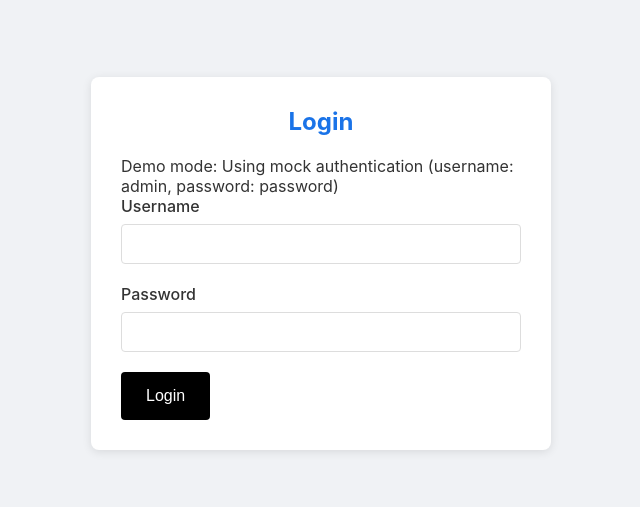
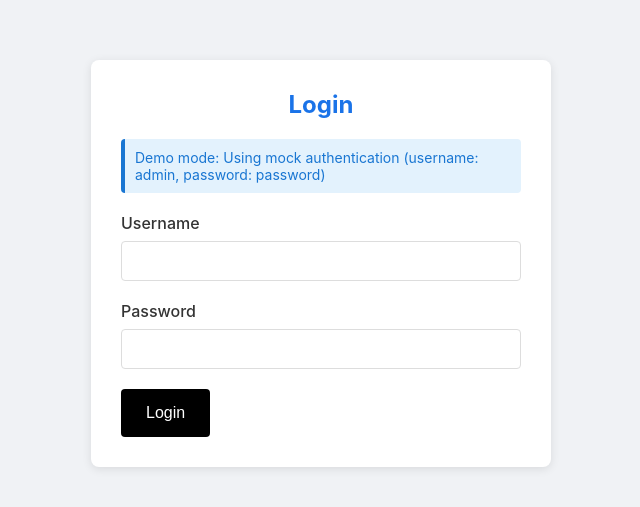
Before and after one commit to hinha/echo-casbin-ddd-app, a React (Vite) app in the folder frontend/: page / in a window 1280 px wide. Shown: the part 157-664 px from the top of the page, without its empty margins (319-959 px from the left). Built offline with nearby package versions, Linux system fonts and the light colour scheme; no server answers.

Commit message:
ai: completionId: cgen-5f2675cc29ac4d07942f079cc16734a6\n\ncgen-5f2675cc29ac4d07942f079cc16734a6

```diff
--- a/frontend/src/global.css
+++ b/frontend/src/global.css
@@ -117,6 +117,16 @@ body {
   font-size: 14px;
 }
 
+.service-info {
+  color: #1976d2;
+  margin-bottom: 20px;
+  padding: 10px;
+  background-color: #e3f2fd;
+  border-radius: 4px;
+  font-size: 14px;
+  border-left: 4px solid #1976d2;
+}
+
 /* Authenticated content styles */
 .authenticated-content {
   background-color: white;
```
